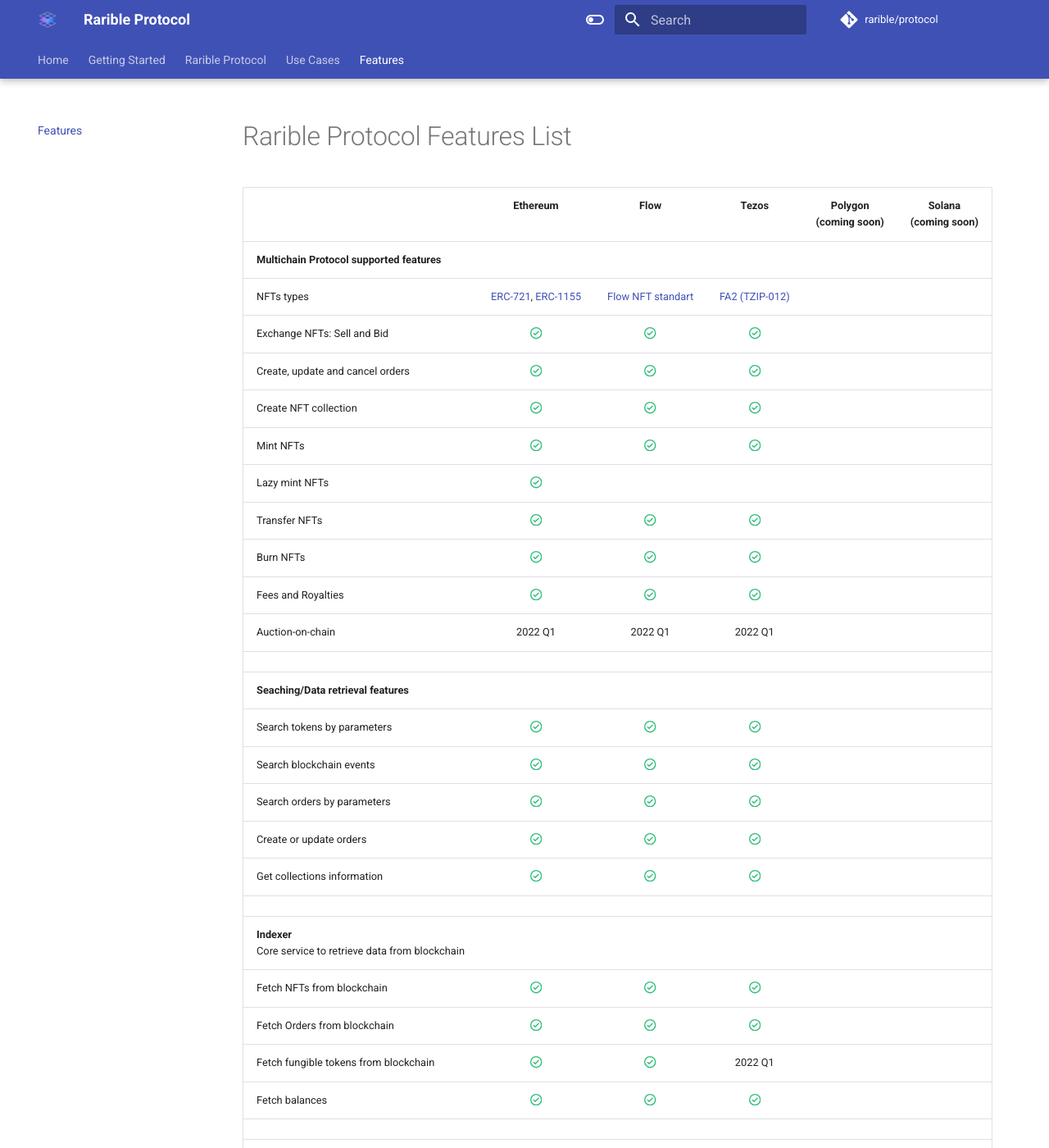
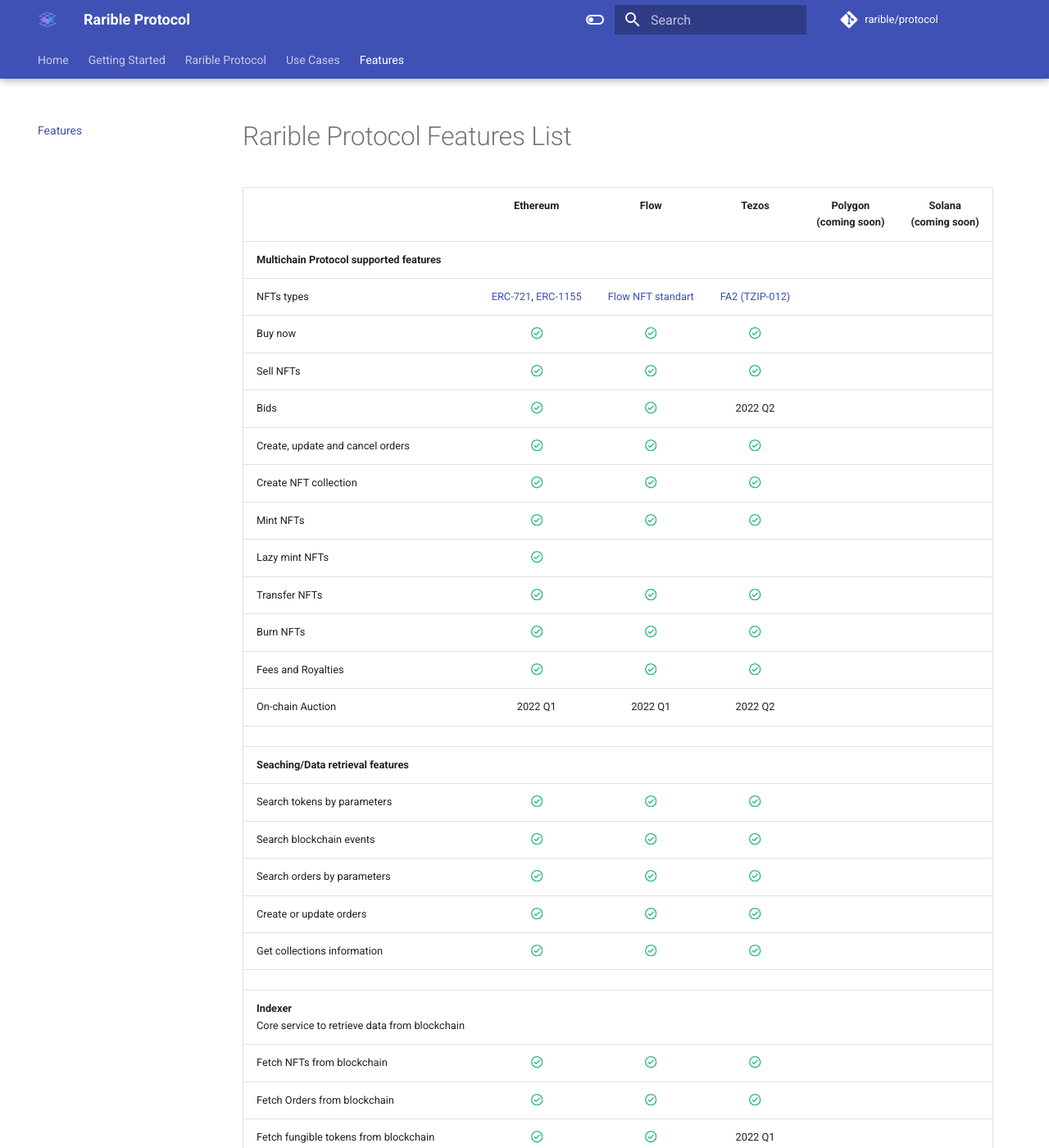
Before and after one commit to rarible/protocol, an MkDocs documentation site: the page built from docs/features.md, in a window 1280 px wide and 1400 px high. Shown: the whole window at 82% size. Built offline with MkDocs 1.6.1 and Material for MkDocs 9.7.7, drawn with Linux system fonts in a browser that asks for light colours; comment, search, counter and statistics services are not loaded; part of the change alters nothing that is shown; some of the changed text lies outside the part shown.

```diff
--- a/docs/features.md
+++ b/docs/features.md
@@ -5,32 +5,35 @@ description: Main Multichain Protocol supported features
 
 # Rarible Protocol Features List
 
-|                                                               |                                                Ethereum                                                |                                                Flow                                                |                                           Tezos                                            | Polygon<br/>(coming soon) | Solana<br/>(coming soon) |
-|---------------------------------------------------------------|:------------------------------------------------------------------------------------------------------:|:--------------------------------------------------------------------------------------------------:|:------------------------------------------------------------------------------------------:|:-------------------------:|:------------------------:|
-| **Multichain Protocol supported features**                    |                                                                                                        |                                                                                                    |                                                                                            |                           |                          |
-| NFTs types                                                    | [ERC-721](https://eips.ethereum.org/EIPS/eip-721), [ERC-1155](https://eips.ethereum.org/EIPS/eip-1155) | [Flow NFT standart](https://github.com/onflow/flow-nft/blob/master/contracts/NonFungibleToken.cdc) | [FA2 (TZIP-012)](https://gitlab.com/tezos/tzip/-/blob/master/proposals/tzip-12/tzip-12.md) |                           |                          |
-| Exchange NFTs: Sell and Bid                                   |                                  :octicons-check-circle-16:{ .check }                                  |                                :octicons-check-circle-16:{ .check }                                |                            :octicons-check-circle-16:{ .check }                            |                           |                          |
-| Create, update and cancel orders                              |                                  :octicons-check-circle-16:{ .check }                                  |                                :octicons-check-circle-16:{ .check }                                |                            :octicons-check-circle-16:{ .check }                            |                           |                          |
-| Create NFT collection                                         |                                  :octicons-check-circle-16:{ .check }                                  |                                :octicons-check-circle-16:{ .check }                                |                            :octicons-check-circle-16:{ .check }                            |                           |                          |
-| Mint NFTs                                                     |                                  :octicons-check-circle-16:{ .check }                                  |                                :octicons-check-circle-16:{ .check }                                |                            :octicons-check-circle-16:{ .check }                            |                           |                          |
-| Lazy mint NFTs                                                |                                  :octicons-check-circle-16:{ .check }                                  |                                                                                                    |                                                                                            |                           |                          |
-| Transfer NFTs                                                 |                                  :octicons-check-circle-16:{ .check }                                  |                                :octicons-check-circle-16:{ .check }                                |                            :octicons-check-circle-16:{ .check }                            |                           |                          |
-| Burn NFTs                                                     |                                  :octicons-check-circle-16:{ .check }                                  |                                :octicons-check-circle-16:{ .check }                                |                            :octicons-check-circle-16:{ .check }                            |                           |                          |
-| Fees and Royalties                                            |                                  :octicons-check-circle-16:{ .check }                                  |                                :octicons-check-circle-16:{ .check }                                |                            :octicons-check-circle-16:{ .check }                            |                           |                          |
-| Auction-on-chain                                              |                                                2022 Q1                                                 |                                              2022 Q1                                               |                                          2022 Q1                                           |                           |                          |
-|                                                               |                                                                                                        |                                                                                                    |                                                                                            |                           |                          |
-| **Seaching/Data retrieval features**                          |                                                                                                        |                                                                                                    |                                                                                            |                           |                          |
-| Search tokens by parameters                                   |                                  :octicons-check-circle-16:{ .check }                                  |                                :octicons-check-circle-16:{ .check }                                |                            :octicons-check-circle-16:{ .check }                            |                           |                          |
-| Search blockchain events                                      |                                  :octicons-check-circle-16:{ .check }                                  |                                :octicons-check-circle-16:{ .check }                                |                            :octicons-check-circle-16:{ .check }                            |                           |                          |
-| Search orders by parameters                                   |                                  :octicons-check-circle-16:{ .check }                                  |                                :octicons-check-circle-16:{ .check }                                |                            :octicons-check-circle-16:{ .check }                            |                           |                          |
-| Create or update orders                                       |                                  :octicons-check-circle-16:{ .check }                                  |                                :octicons-check-circle-16:{ .check }                                |                            :octicons-check-circle-16:{ .check }                            |                           |                          |
-| Get collections information                                   |                                  :octicons-check-circle-16:{ .check }                                  |                                :octicons-check-circle-16:{ .check }                                |                            :octicons-check-circle-16:{ .check }                            |                           |                          |
-|                                                               |                                                                                                        |                                                                                                    |                                                                                            |                           |                          |
+|                                                              |                                                Ethereum                                                |                                                Flow                                                |                                           Tezos                                            | Polygon<br/>(coming soon) | Solana<br/>(coming soon) |
+|--------------------------------------------------------------|:------------------------------------------------------------------------------------------------------:|:--------------------------------------------------------------------------------------------------:|:------------------------------------------------------------------------------------------:|:-------------------------:|:------------------------:|
+| **Multichain Protocol supported features**                   |                                                                                                        |                                                                                                    |                                                                                            |                           |                          |
+| NFTs types                                                   | [ERC-721](https://eips.ethereum.org/EIPS/eip-721), [ERC-1155](https://eips.ethereum.org/EIPS/eip-1155) | [Flow NFT standart](https://github.com/onflow/flow-nft/blob/master/contracts/NonFungibleToken.cdc) | [FA2 (TZIP-012)](https://gitlab.com/tezos/tzip/-/blob/master/proposals/tzip-12/tzip-12.md) |                           |                          |
+| Buy now                                                      |                                  :octicons-check-circle-16:{ .check }                                  |                                :octicons-check-circle-16:{ .check }                                |                            :octicons-check-circle-16:{ .check }                            |                           |                          |
+| Sell NFTs                                                    |                                  :octicons-check-circle-16:{ .check }                                  |                                :octicons-check-circle-16:{ .check }                                |                            :octicons-check-circle-16:{ .check }                            |                           |                          |
+| Bids                                                         |                                  :octicons-check-circle-16:{ .check }                                  |                                :octicons-check-circle-16:{ .check }                                |                                          2022 Q2                                           |                           |                          |
+| Create, update and cancel orders                             |                                  :octicons-check-circle-16:{ .check }                                  |                                :octicons-check-circle-16:{ .check }                                |                            :octicons-check-circle-16:{ .check }                            |                           |                          |
+| Create NFT collection                                        |                                  :octicons-check-circle-16:{ .check }                                  |                                :octicons-check-circle-16:{ .check }                                |                            :octicons-check-circle-16:{ .check }                            |                           |                          |
+| Mint NFTs                                                    |                                  :octicons-check-circle-16:{ .check }                                  |                                :octicons-check-circle-16:{ .check }                                |                            :octicons-check-circle-16:{ .check }                            |                           |                          |
+| Lazy mint NFTs                                               |                                  :octicons-check-circle-16:{ .check }                                  |                                                                                                    |                                                                                            |                           |                          |
+| Transfer NFTs                                                |                                  :octicons-check-circle-16:{ .check }                                  |                                :octicons-check-circle-16:{ .check }                                |                            :octicons-check-circle-16:{ .check }                            |                           |                          |
+| Burn NFTs                                                    |                                  :octicons-check-circle-16:{ .check }                                  |                                :octicons-check-circle-16:{ .check }                                |                            :octicons-check-circle-16:{ .check }                            |                           |                          |
+| Fees and Royalties                                           |                                  :octicons-check-circle-16:{ .check }                                  |                                :octicons-check-circle-16:{ .check }                                |                            :octicons-check-circle-16:{ .check }                            |                           |                          |
+| On-chain Auction                                             |                                                2022 Q1                                                 |                                              2022 Q1                                               |                                          2022 Q2                                           |                           |                          |
+|                                                              |                                                                                                        |                                                                                                    |                                                                                            |                           |                          |
+| **Seaching/Data retrieval features**                         |                                                                                                        |                                                                                                    |                                                                                            |                           |                          |
+| Search tokens by parameters                                  |                                  :octicons-check-circle-16:{ .check }                                  |                                :octicons-check-circle-16:{ .check }                                |                            :octicons-check-circle-16:{ .check }                            |                           |                          |
+| Search blockchain events                                     |                                  :octicons-check-circle-16:{ .check }                                  |                                :octicons-check-circle-16:{ .check }                                |                            :octicons-check-circle-16:{ .check }                            |                           |                          |
+| Search orders by parameters                                  |                                  :octicons-check-circle-16:{ .check }                                  |                                :octicons-check-circle-16:{ .check }                                |                            :octicons-check-circle-16:{ .check }                            |                           |                          |
+| Create or update orders                                      |                                  :octicons-check-circle-16:{ .check }                                  |                                :octicons-check-circle-16:{ .check }                                |                            :octicons-check-circle-16:{ .check }                            |                           |                          |
+| Get collections information                                  |                                  :octicons-check-circle-16:{ .check }                                  |                                :octicons-check-circle-16:{ .check }                                |                            :octicons-check-circle-16:{ .check }                            |                           |                          |
+|                                                              |                                                                                                        |                                                                                                    |                                                                                            |                           |                          |
 | **Indexer**<br/>Core service to retrieve data from blockchain |                                                                                                        |                                                                                                    |                                                                                            |                           |                          |
-| Fetch NFTs from blockchain                                    |                                  :octicons-check-circle-16:{ .check }                                  |                                :octicons-check-circle-16:{ .check }                                |                            :octicons-check-circle-16:{ .check }                            |                           |                          |
-| Fetch Orders from blockchain                                  |                                  :octicons-check-circle-16:{ .check }                                  |                                :octicons-check-circle-16:{ .check }                                |                            :octicons-check-circle-16:{ .check }                            |                           |                          |
-| Fetch fungible tokens from blockchain                         |                                  :octicons-check-circle-16:{ .check }                                  |                                :octicons-check-circle-16:{ .check }                                |                                          2022 Q1                                           |                           |                          |
-| Fetch balances                                                |                                  :octicons-check-circle-16:{ .check }                                  |                                :octicons-check-circle-16:{ .check }                                |                            :octicons-check-circle-16:{ .check }                            |                           |                          |
-|                                                               |                                                                                                        |                                                                                                    |                                                                                            |                           |                          |
-| **Additional NFT collections**                                |                                                                                                        |                                                                                                    |                                                                                            |                           |                          |
-| CryptoPunks                                                   |                                  :octicons-check-circle-16:{ .check }                                  |                                                                                                    |                                                                                            |                           |                          |
+| Fetch NFTs from blockchain                                   |                                  :octicons-check-circle-16:{ .check }                                  |                                :octicons-check-circle-16:{ .check }                                |                            :octicons-check-circle-16:{ .check }                            |                           |                          |
+| Fetch Orders from blockchain                                 |                                  :octicons-check-circle-16:{ .check }                                  |                                :octicons-check-circle-16:{ .check }                                |                            :octicons-check-circle-16:{ .check }                            |                           |                          |
+| Fetch fungible tokens from blockchain                        |                                  :octicons-check-circle-16:{ .check }                                  |                                :octicons-check-circle-16:{ .check }                                |                                          2022 Q1                                           |                           |                          |
+| Fetch balances                                               |                                  :octicons-check-circle-16:{ .check }                                  |                                :octicons-check-circle-16:{ .check }                                |                            :octicons-check-circle-16:{ .check }                            |                           |                          |
+| Listing from marketplaces other from Rarible                 |                                  :octicons-check-circle-16:{ .check }                                  |                                :octicons-check-circle-16:{ .check }                                |                            :octicons-check-circle-16:{ .check }                            |                           |                          |
+|                                                              |                                                                                                        |                                                                                                    |                                                                                            |                           |                          |
+| **Additional NFT collections**                               |                                                                                                        |                                                                                                    |                                                                                            |                           |                          |
+| CryptoPunks                                                  |                                  :octicons-check-circle-16:{ .check }                                  |                                                                                                    |                                                                                            |                           |                          |
```
